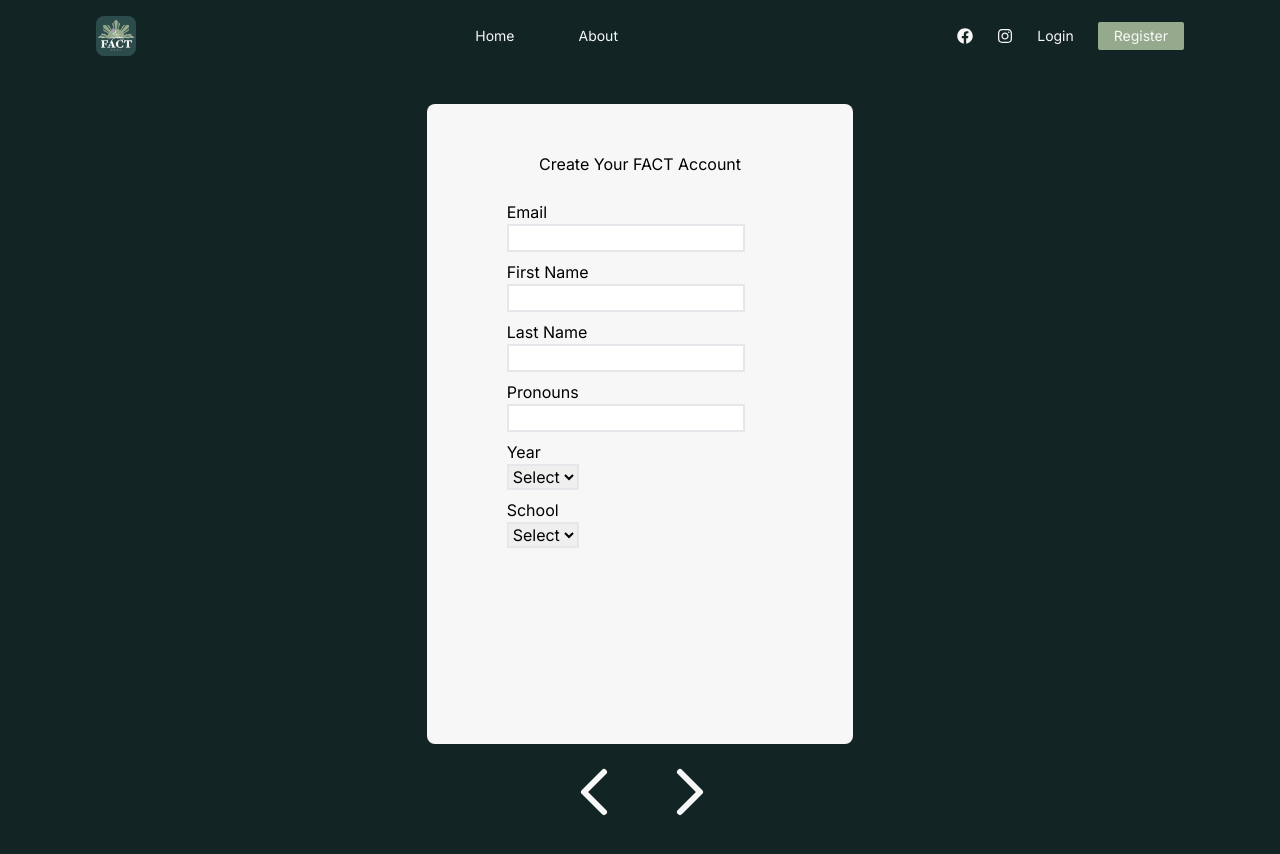
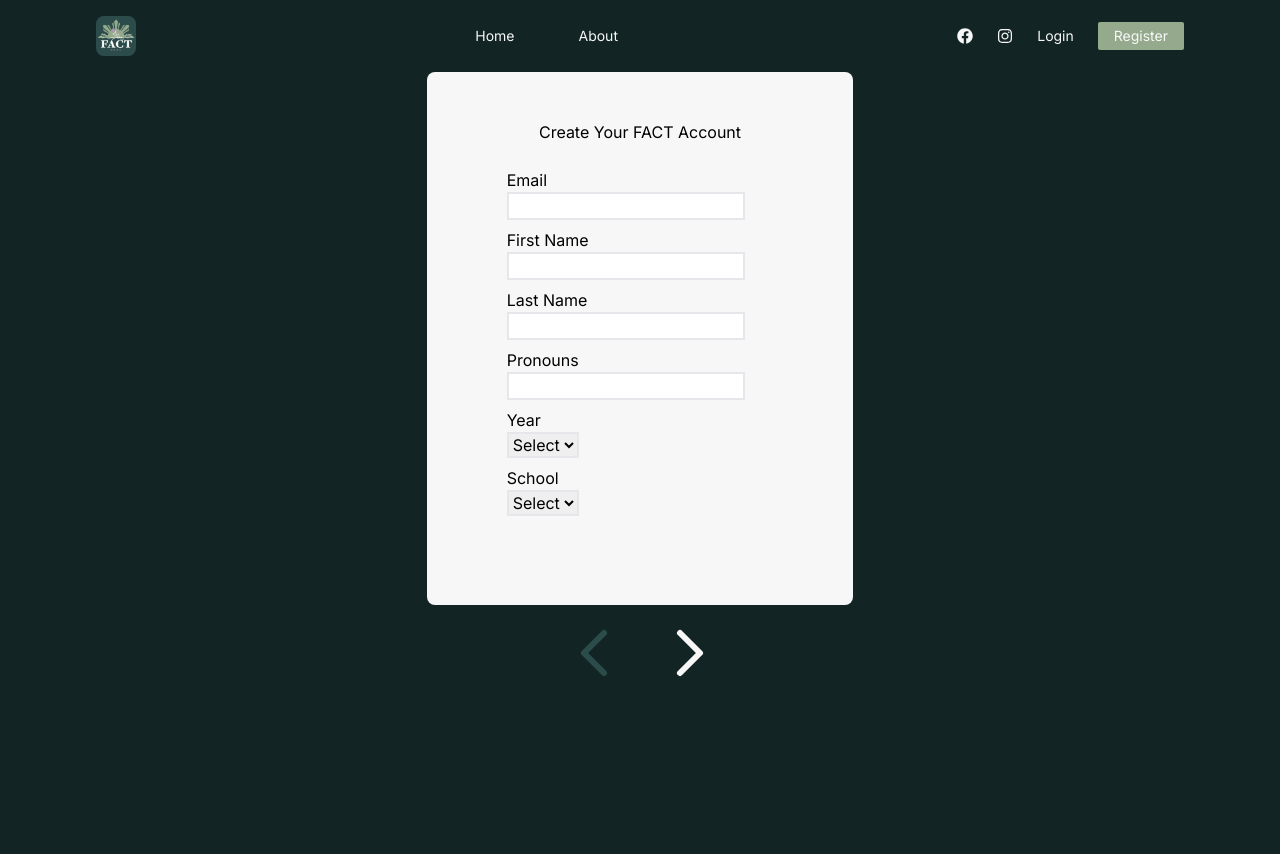
Before and after one commit to filipinx-americans-coming-together/fact-website-frontend, a Next.js app: page /register in a window 1280 px wide. Shown: the top 854 px of the page. Built offline with nearby package versions, Linux system fonts and the light colour scheme.

Commit message:
updated register styles

```diff
--- a/src/app/register/page.tsx
+++ b/src/app/register/page.tsx
@@ -22,7 +22,7 @@ export default function Register() {
             formPage = (
                 <div
                     id="page0"
-                    className="h-4/5 w-4/12 px-20 py-12 bg-text-primary text-black items-center rounded-lg"
+                    className="h-4/6 w-4/12 px-20 py-12 bg-text-primary text-black items-center rounded-lg"
                 >
                     <div className="text-center mb-6">Create Your FACT Account</div>
                     <form autoComplete="off">
@@ -75,7 +75,7 @@ export default function Register() {
             formPage = (
                 <div
                     id="page1"
-                    className="h-4/5 w-4/12 px-20 py-12 bg-text-primary text-black items-center rounded-lg"
+                    className="h-4/6 w-4/12 px-20 py-12 bg-text-primary text-black items-center rounded-lg"
                 >
                     <div className="text-center mb-6">Register For Workshops</div>
                     <form autoComplete="off">
@@ -101,9 +101,9 @@ export default function Register() {
                             <option value="select">Select</option>
                         </select>
                     </form>
-                    <div>
+                    <div className="text-center">
                         View workshop information{" "}
-                        <a href="/" className="underline">
+                        <a href="/" className="underline hover:text-highlight-primary">
                             here
                         </a>
                     </div>
@@ -114,7 +114,7 @@ export default function Register() {
             formPage = (
                 <div
                     id="page2"
-                    className="h-4/5 w-4/12 px-20 py-12 bg-text-primary text-black items-center rounded-lg"
+                    className="h-4/6 w-4/12 px-20 py-12 bg-text-primary text-black items-center rounded-lg"
                 >
                     <div className="text-center mb-6">Payment</div>
                 </div>
@@ -125,14 +125,14 @@ export default function Register() {
     return (
         <>
             <Navbar />
-            <div className="h-screen flex flex-col items-center justify-center">
+            <div className="h-screen flex flex-col items-center justify-start">
                 {formPage}
 
                 <div className="flex flex-row">
                     <button
                         disabled={pageNumber == 0 ? true : false}
                         onClick={pageBack}
-                        className="text-text-primary disabled:highlight-secondary"
+                        className="text-text-primary disabled:text-highlight-secondary hover:text-highlight-primary"
                     >
                         <svg
                             width="6em"
@@ -153,7 +153,7 @@ export default function Register() {
                     <button
                         disabled={pageNumber == 2 ? true : false}
                         onClick={pageForward}
-                        className="text-text-primary disabled:highlight-secondary"
+                        className="text-text-primary disabled:text-highlight-secondary hover:text-highlight-primary"
                     >
                         <svg
                             width="6em"
```
